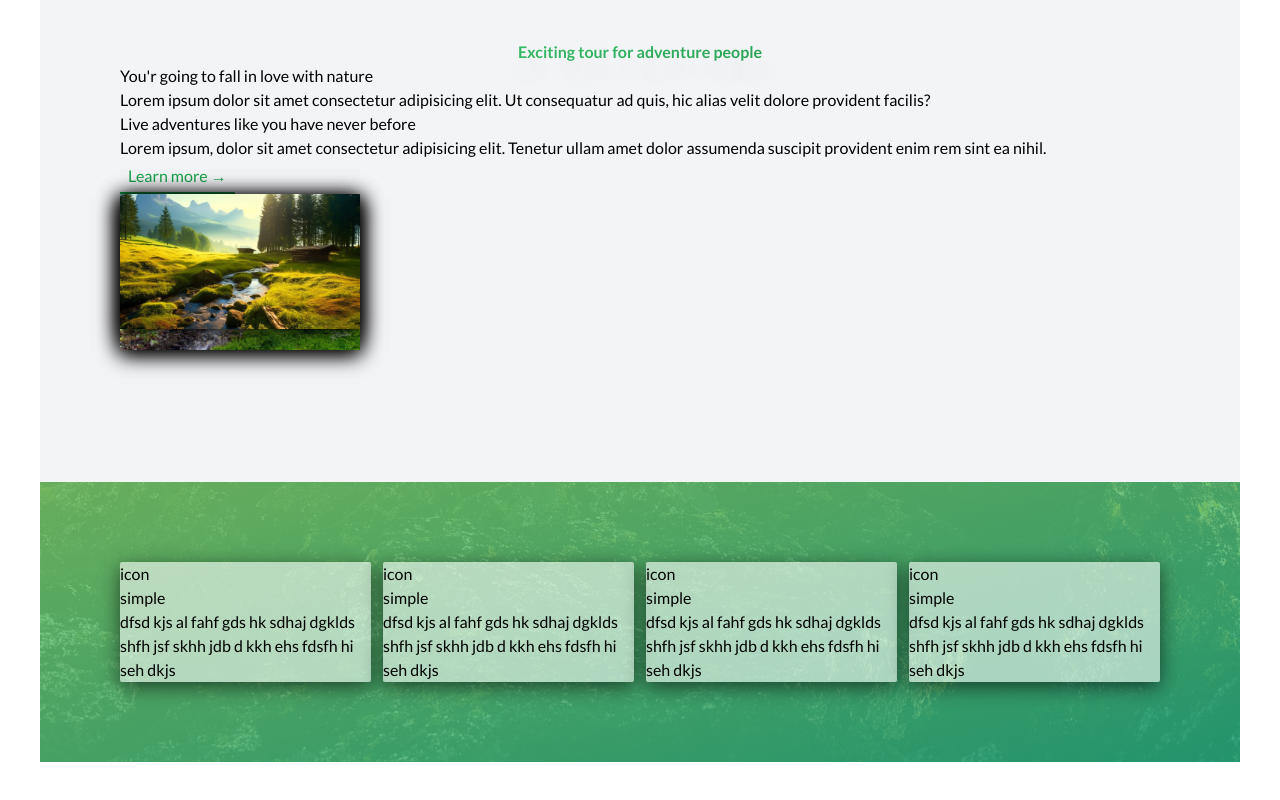
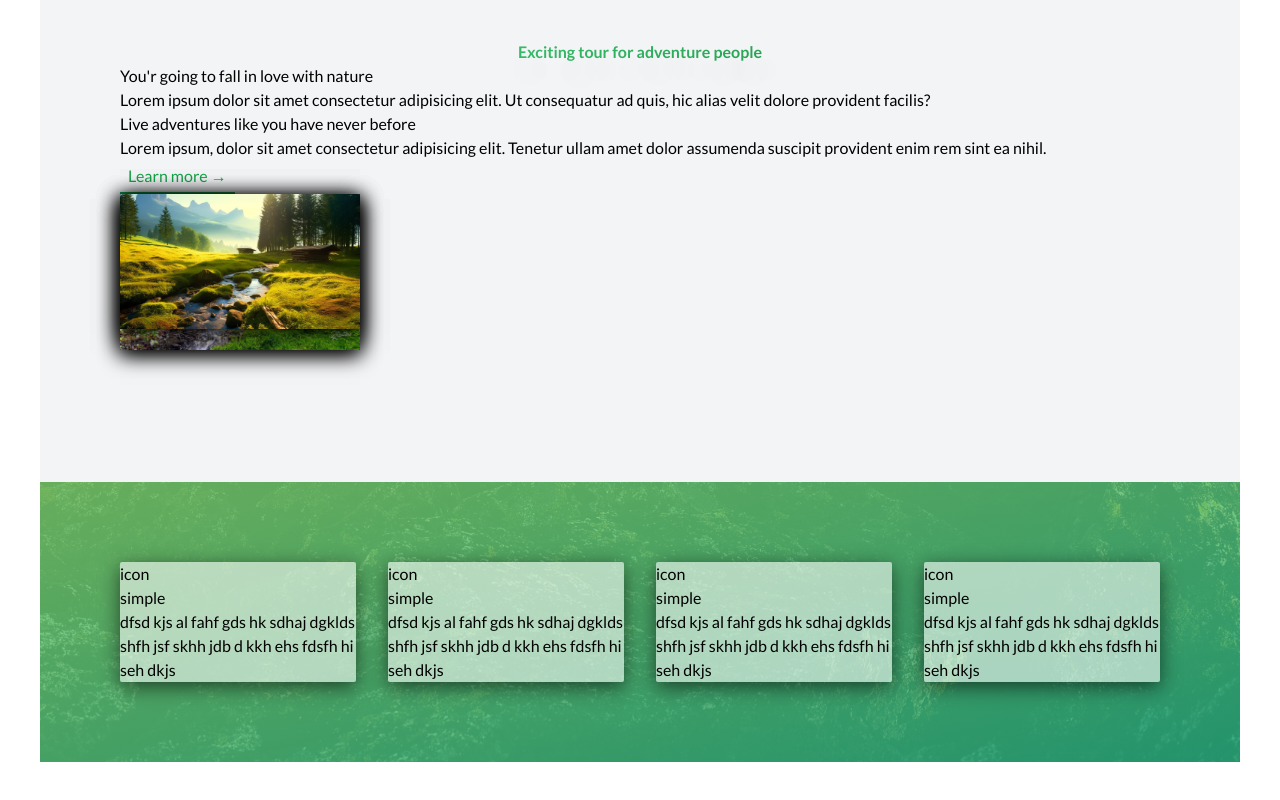
Before and after one commit to OmBharti999/pro, a Next.js app: page / in a window 1280 px wide. Shown: the part 888-1688 px from the top of the page. Built offline with nearby package versions, Linux system fonts and the light colour scheme.

Commit message:
fix card ui

```diff
--- a/app/_component/card/Card.tsx
+++ b/app/_component/card/Card.tsx
@@ -4,7 +4,7 @@ import "./index.css";
 
 export const Card = () => {
   return (
-    <div className="card flex justify-center w-64 bg-gray-100 h-72">
+    <div className="card flex justify-center w-60 bg-gray-100 min-h-72">
       {/* <Image src={Globe} alt="globe-icon" width={100} height={100} /> */}
       <div className="flex w-11/12 flex-col justify-center items-center">
         {/* <Globe /> */}
--- a/app/_component/features/Features.tsx
+++ b/app/_component/features/Features.tsx
@@ -5,7 +5,7 @@ import "./index.css";
 export const Features = () => {
   return (
     <>
-      <section className="section-feature">
+      <section className="section-feature flex-wrap">
         <Card />
         <Card />
         <Card />
--- a/app/_component/features/index.css
+++ b/app/_component/features/index.css
@@ -1,5 +1,5 @@
 .section-feature {
-  @apply flex gap-3 p-20 justify-between;
+  @apply flex gap-8 p-20 justify-center items-center max-lg:flex-row;
   background-image: linear-gradient(
       to right bottom,
       rgba(126, 213, 111, 0.8),
```
